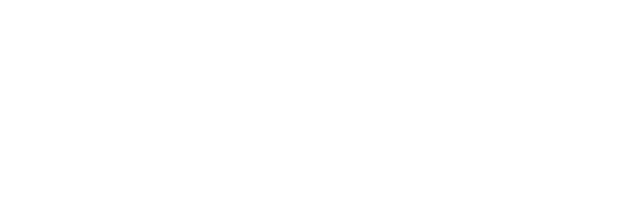
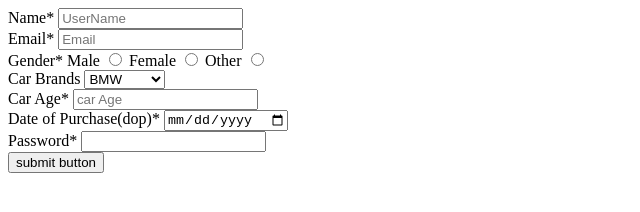
Before and after one commit to acciojob/car-insurance-form-abhipandey1402, a website: page main.html in a window 1280 px wide. Shown: the whole page, without its empty margins (0-640 px from the left). Drawn offline with Linux system fonts and the light colour scheme.

Commit message:
created a submission

```diff
--- a/main.html
+++ b/main.html
@@ -8,6 +8,47 @@
 
 <body>
 	<!-- the entire body must be written by student -->
+	<form method="post">
+		<div>
+			<lable for="name">Name*</lable>
+			<input type="text" placeholder="UserName" id="name" required>
+		</div>
+		<div>
+			<lable for="email">Email*</lable>
+			<input type="email" placeholder="Email" id="email" required>
+		</div>
+		<div>
+			<label>Gender*</label>
+			<lable for="male">Male</lable>
+			<input type="radio" id="male" name="gender" required>
+			<lable for="female">Female</lable>
+			<input type="radio" id="female" name="gender" required>
+			<lable for="other">Other</lable>
+			<input type="radio" id="other" name="gender" required>
+		</div>
+		<div>
+			<lable for="car">Car Brands</lable>
+			<select id="car">
+				<option>BMW</option>
+				<option>Audi</option>
+				<option>Mercedez</option>
+			</select>
+		</div>
+		<div>
+			<lable for="carage">Car Age*</lable>
+			<input type="number" placeholder="car Age" id="carage" required>
+		</div>
+		<div>
+			<lable for="dop">Date of Purchase(dop)*</lable>
+			<input type="date"  id="dop" required>
+		</div>
+		<div>
+			<label for="password">Password*</label>
+			<input type="password" id="password" required>
+		</div>
+		<button type="submit">submit button</button>
+
+	</form>
     <script type="text/javascript" src="./script.js">
 </script>
 
```
